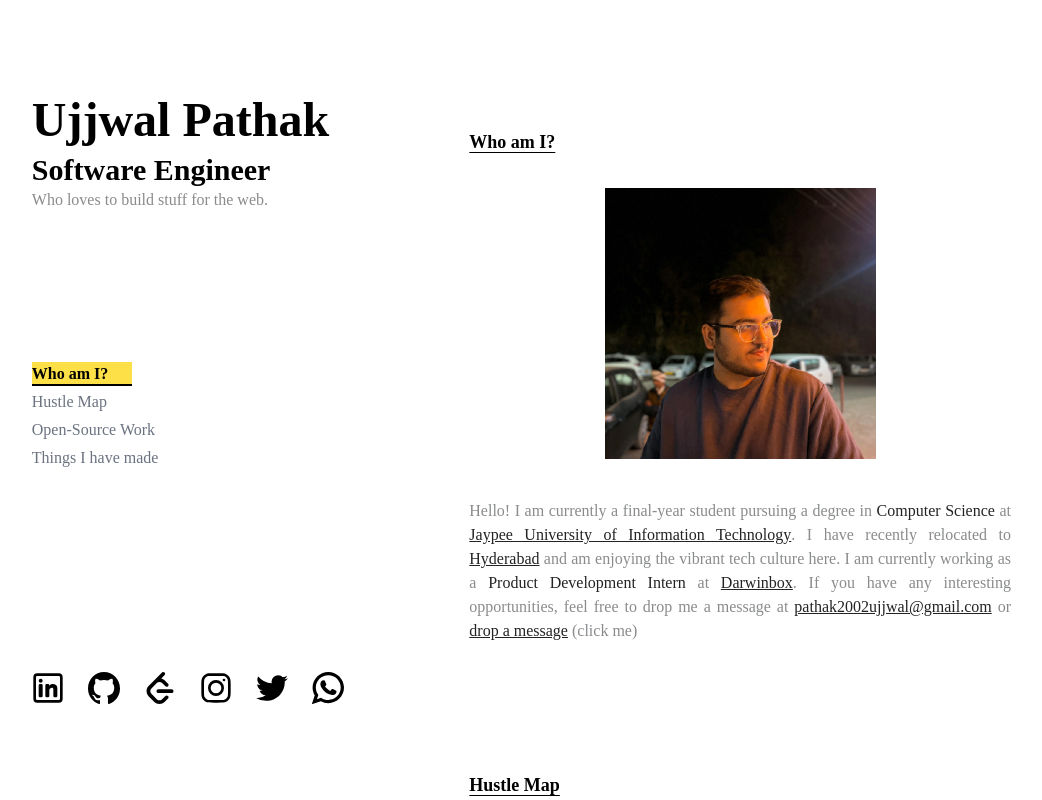
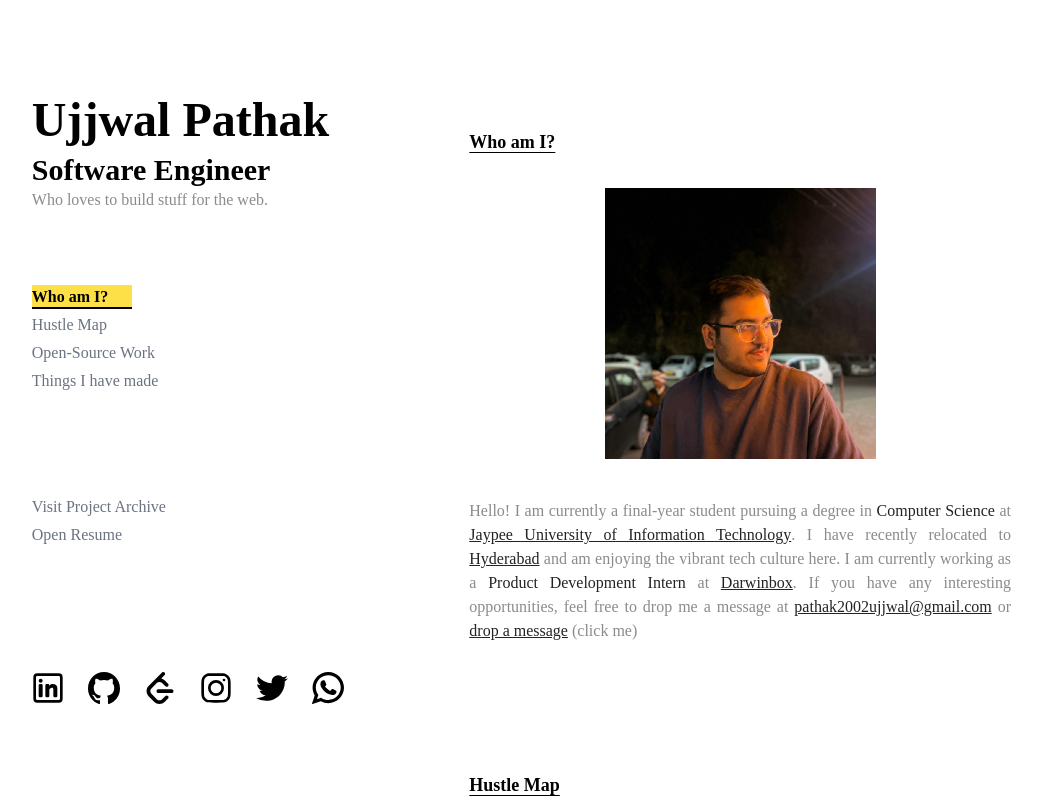
Before and after one commit to ujjwalpathaak/portfolio_v2, a React (Vite) app: page / in a window 1280 px wide. Shown: the whole page, without its empty margins (157-1199 px from the left). Built offline with nearby package versions, Linux system fonts and the light colour scheme; a web font is replaced by a local one.

Commit message:
added resume

```diff
--- a/src/components/NavBar.jsx
+++ b/src/components/NavBar.jsx
@@ -1,5 +1,6 @@
 function Navbar({ activeSection }) {
   return (
+    <>
       <div className="hidden lg:flex lg:flex-col lg:justify-start">
         {[
           { id: "#whoami", label: "Who am I?" },
@@ -10,29 +11,25 @@ function Navbar({ activeSection }) {
           <a
             key={id}
             href={id}
-          className={`relative pb-1 ${
-            activeSection === id ? "font-bold" : "text-gray-500"
+            className={`relative pb-1 ${activeSection === id ? "font-bold" : "text-gray-500"
               }`}
           >
             <span className="group relative inline-block pr-6">
               {/* Yellow Swipe Background */}
               <span
-              className={`absolute inset-0 origin-left scale-x-0 transform bg-yellow-300 transition-transform duration-300 group-hover:scale-x-100 ${
-                activeSection === id ? "scale-x-100" : ""
+                className={`absolute inset-0 origin-left scale-x-0 transform bg-yellow-300 transition-transform duration-300 group-hover:scale-x-100 ${activeSection === id ? "scale-x-100" : ""
                   }`}
               ></span>
 
               {/* Underline */}
               <span
-              className={`absolute bottom-0 left-0 h-[2px] w-full origin-left transform bg-heading transition-all duration-300 ${
-                activeSection === id ? "scale-x-100" : "scale-x-0"
+                className={`absolute bottom-0 left-0 h-[2px] w-full origin-left transform bg-heading transition-all duration-300 ${activeSection === id ? "scale-x-100" : "scale-x-0"
                   }`}
               ></span>
 
               {/* Text */}
               <span
-              className={`relative z-10 transition ${
-                activeSection === id ? "font-bold text-heading" : ""
+                className={`relative z-10 transition ${activeSection === id ? "font-bold text-heading" : ""
                   }`}
               >
                 {label}
@@ -41,6 +38,43 @@ function Navbar({ activeSection }) {
           </a>
         ))}
       </div>
+      <div className="mt-6 flex flex-col lg:justify-start">
+        {[
+          { id: "all/projects", label: "Visit Project Archive" },
+          { id: "https://drive.google.com/file/d/1UnHN2rxOJ0q679TGNrNLxEpOBWXbp5KU/view?usp=sharing", target: "_blank", label: "Open Resume" },
+        ].map(({ id, label, target }) => (
+          <a
+            key={id}
+            target={target || undefined}
+            href={id}
+            className={`relative pb-1 ${activeSection === id ? "font-bold" : "text-gray-500"
+              }`}
+          >
+            <span className="group relative inline-block pr-6">
+              {/* Yellow Swipe Background */}
+              <span
+                className={`absolute inset-0 origin-left scale-x-0 transform bg-yellow-300 transition-transform duration-300 group-hover:scale-x-100 ${activeSection === id ? "scale-x-100" : ""
+                  }`}
+              ></span>
+
+              {/* Underline */}
+              <span
+                className={`absolute bottom-0 left-0 h-[2px] w-full origin-left transform bg-heading transition-all duration-300 ${activeSection === id ? "scale-x-100" : "scale-x-0"
+                  }`}
+              ></span>
+
+              {/* Text */}
+              <span
+                className={`relative z-10 transition ${activeSection === id ? "font-bold text-heading" : ""
+                  }`}
+              >
+                {label}
+              </span>
+            </span>
+          </a>
+        ))}
+      </div>
+    </>
   );
 }
 
--- a/src/pages/Table.jsx
+++ b/src/pages/Table.jsx
@@ -17,7 +17,7 @@ const Table = () => {
           <thead className="sticky top-0 z-10 border-y bg-white">
             <tr>
               <th className="px-4 py-3 text-left">Name</th>
-              <th className="px-4 py-3 text-left">Description</th>
+              <th className="px-4 py-3 text-left hidden lg:block ">Description</th>
               <th className="px-4 py-3 text-left">Repository</th>
             </tr>
           </thead>
@@ -28,7 +28,7 @@ const Table = () => {
               ) => (
                 <tr key={row.id} className="border-y">
                   <td className="px-4 py-3">{row.name}</td>
-                  <td className="flex-col break-all px-4 py-3 text-xs lg:break-normal lg:text-sm">
+                  <td className="flex-col break-all px-4 py-3 text-xs hidden lg:block lg:break-normal lg:text-sm">
                     {row.description}
                     <div className="mt-1 hidden flex-row flex-wrap items-center lg:flex lg:py-3">
                       {row.technology.map((tech, index) => (
```
Lines whose indentation alone changed are shown as unchanged.
